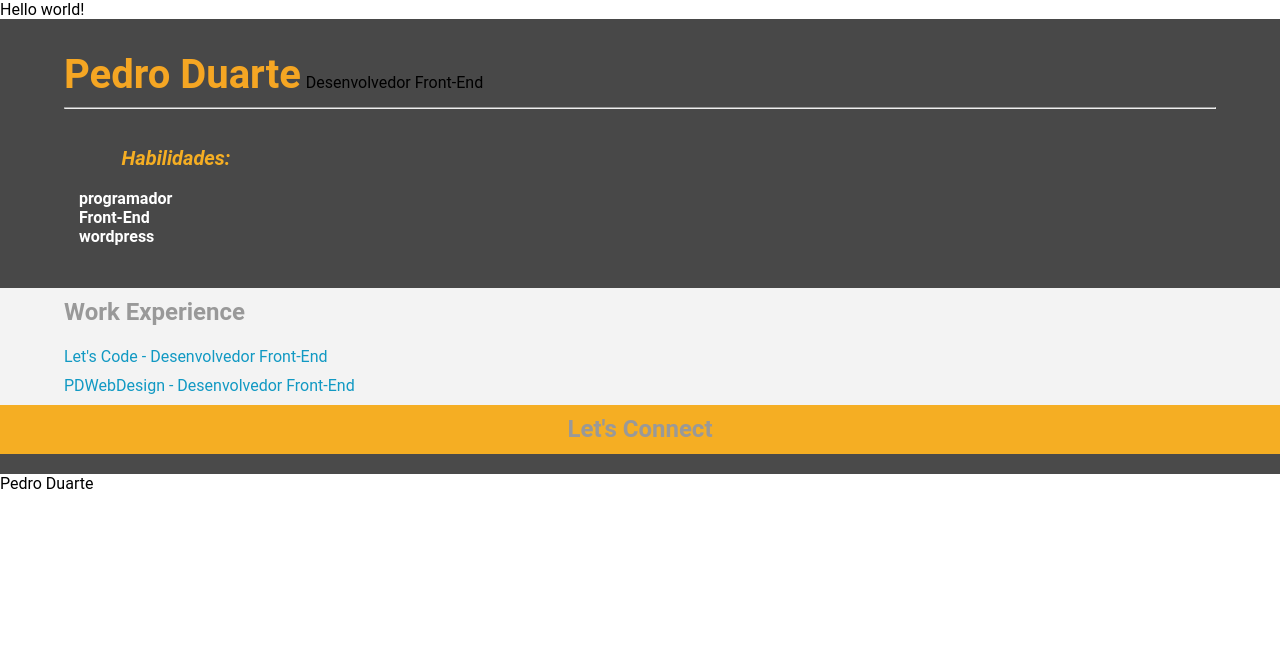
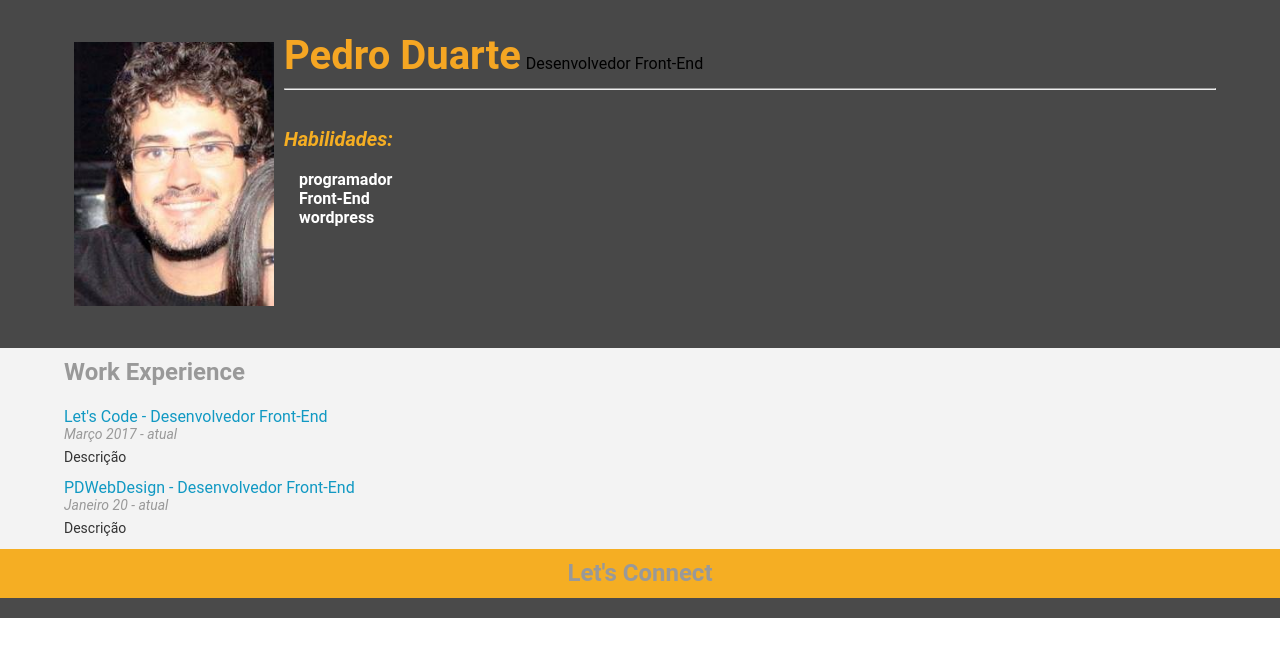
Before and after one commit to phdduarte/cursosj, a plain HTML site: page index.html in a window 1280 px wide. Drawn offline with Linux system fonts and the light colour scheme.

Commit message:
jo in e colocar empregos + data + descrição

```diff
--- a/index.html
+++ b/index.html
@@ -36,7 +36,7 @@ need to load. You'll see a lot of <link>s to CSS files for styles and
 </head>
 <body>
   <div id="main">
-    Hello world!   <!-- You'll be deleting this line in the course -->
+    <!-- You'll be deleting this line in the course -->
 
     <!--
     Everything from here to the <script> tag below is the skeleton of your
--- a/js/resumeBuilder.js
+++ b/js/resumeBuilder.js
@@ -1,23 +1,16 @@
 /*
 Vamos começar a editar o cabeçalho:
  */
-$("#main").append("Pedro Duarte");
+//$("#main").append("Pedro Duarte");
 /*Procuramos um elemento com id = main nesse codigo do JQuery*/
 
 /*ADICIONAR NO CABEÇALHO O NOME USANDO TROCA DE INFORMAÇÃO*/
-var nome = "Pedro Duarte";
-var formatoNome = HTMLheaderName.replace("%data%", nome);
+
 
 
 
 /*ADICIONAR NO CABEÇALHO O EMRPEGO PROCURADO USANDO TROCA DE INFORMAÇÃO*/
 
-var papel = "Desenvolvedor Front-End";
-var formatoPapel = HTMLheaderRole.replace("%data%", papel);
-
-
-$("#header").prepend(formatoPapel);
-$("#header").prepend(formatoNome);
 
 /*ADICIONANDO OBJETO NA MINHA BIO*/
 var bio = {
@@ -34,6 +27,16 @@ var bio = {
 	"skills": ["programador", "Front-End", "wordpress"],
 	"bioPic": "images/eu.jpg"
 }
+
+var formatoNome = HTMLheaderName.replace("%data%", bio.name);
+var formatoPapel = HTMLheaderRole.replace("%data%", bio.papel);
+var formatobioPic = HTMLbioPic.replace("%data%",bio.bioPic);
+
+$("#header").prepend(formatoPapel);
+$("#header").prepend(formatoNome);
+$("#header").prepend(formatobioPic);
+
+
 
 if (bio.skills.length > 0 ){
 	$("#header").append(HTMLskillsStart);
@@ -91,12 +94,27 @@ var work = {
 
 /*EXERCICIO COLOCAR PARTE DE WORK*/
 for (job in work.jobs){
+	//CRIA UMA NOVA DIV PARA MOSTRAR NOSSAS EXPERIENCIAS DE TRABALHOS
 	$("#workExperience").append(HTMLworkStart);
-
+	//TITULO DO TRABALHO
 	var formattedEmployer = HTMLworkEmployer.replace("%data%", work.jobs[job].employer);
+	//TITULO DA TAREFA NO TRABALHO
 	var formattedTitle = HTMLworkTitle.replace("%data%", work.jobs[job].title);
+	//SOMA DOS DOIS
 	var formattedEmployerTitle = formattedEmployer + formattedTitle;
-
+	//PARA ADICIONAR NO ULTIMO ELEMENTO DA CLASSE WORK-ENTRY
 	$(".work-entry:last").append(formattedEmployerTitle);
 
+
+	/*COLOCANDO A DATA */
+
+	var formattedDates = HTMLworkDates.replace("%data%", work.jobs[job].date);
+	//$(".work-entry:last").append(job);
+	$(".work-entry:last").append(formattedDates);
+
+	/*DESCRIÇÃO do emprego*/
+	var formattedDescription = HTMLworkDescription.replace("%data%", work.jobs[job].description);
+	//$(".work-entry:last").append(job);
+	$(".work-entry:last").append(formattedDescription);
+
 }
```
